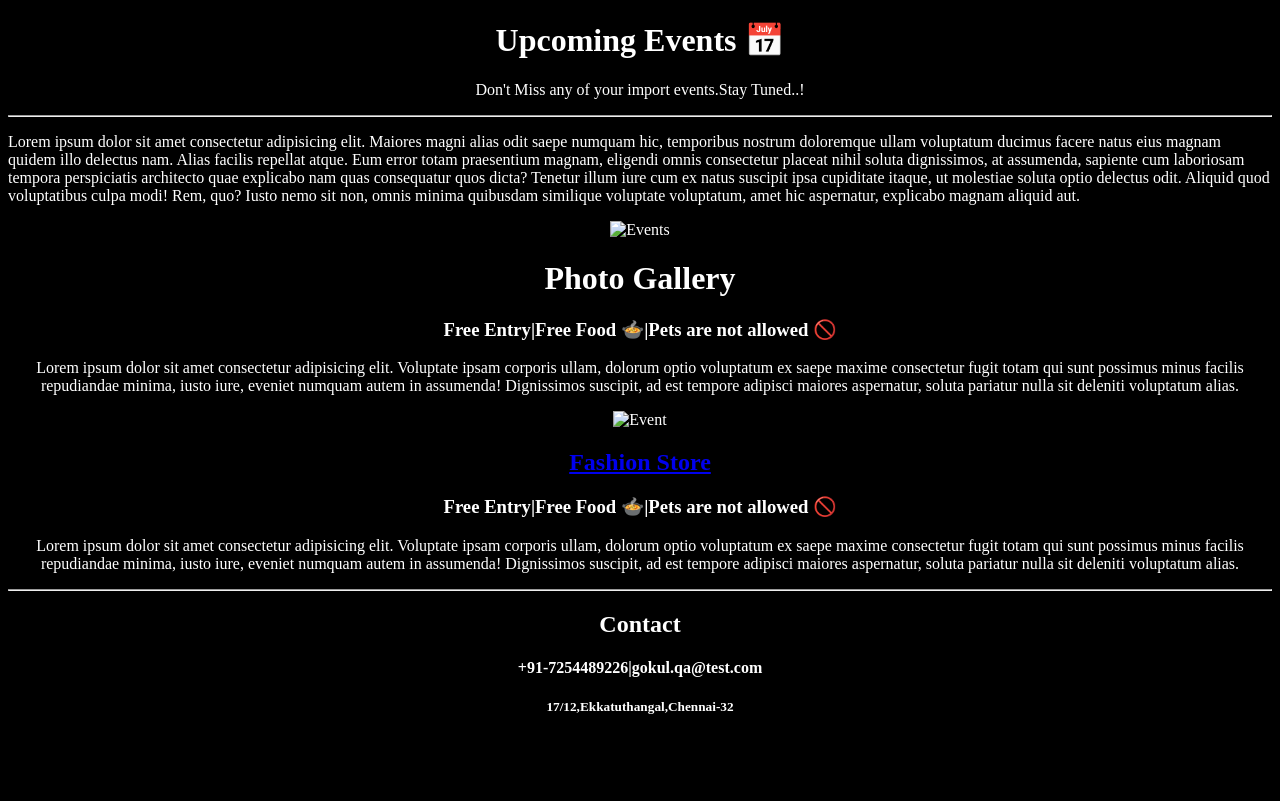
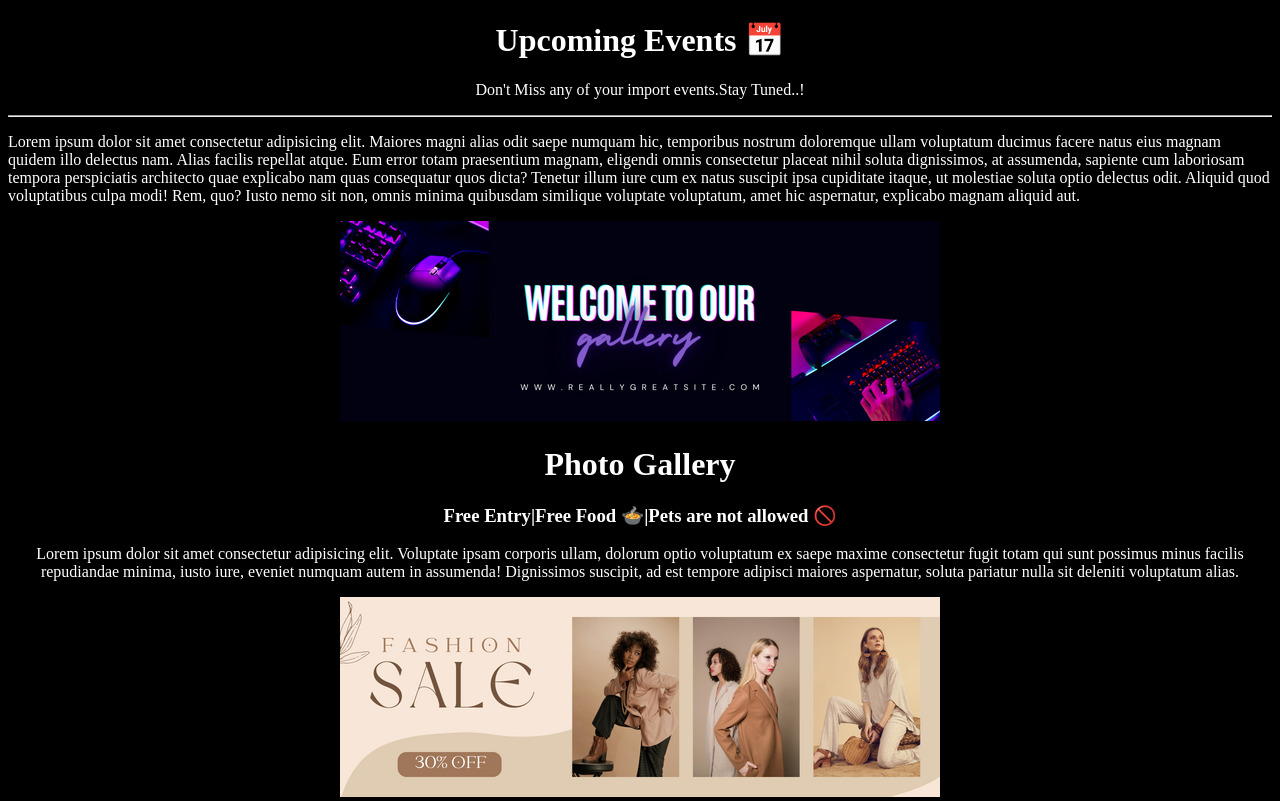
Before and after one commit to GokulRam1895/events-site, a plain HTML site: page index.html in a window 1280 px wide. Shown: the top 801 px of the page. Drawn offline with Linux system fonts and the light colour scheme.

Commit message:
Update index.html

```diff
--- a/index.html
+++ b/index.html
@@ -3,7 +3,7 @@
 
 <head>
     <title>Events</title>
-    <link rel="icon" href="img/date.png">
+    <link rel="icon" href="date.png">
 </head>
 
 <body bgcolor="black" style="color: white;">
@@ -22,7 +22,7 @@
         voluptatum, amet hic aspernatur, explicabo magnam aliquid aut.
     </p>
     <center>
-        <img src="img/event1.png" alt="Events">
+        <img src="event1.png" alt="Events">
         <h1>Photo Gallery</h1>
         <h3>Free Entry|Free Food 🍲|Pets are not allowed 🚫</h2>
             <p>Lorem ipsum dolor sit amet consectetur adipisicing elit. Voluptate ipsam corporis ullam, dolorum optio
@@ -31,7 +31,7 @@
                 aspernatur, soluta pariatur nulla sit deleniti voluptatum alias.</p>
     </center>
     <center>
-        <img src="img/event2.png" alt="Event">
+        <img src="event2.png" alt="Event">
         <h2>
             <a href="https://www.flipkart.com/">Fashion Store</a>
         </h2>
```
